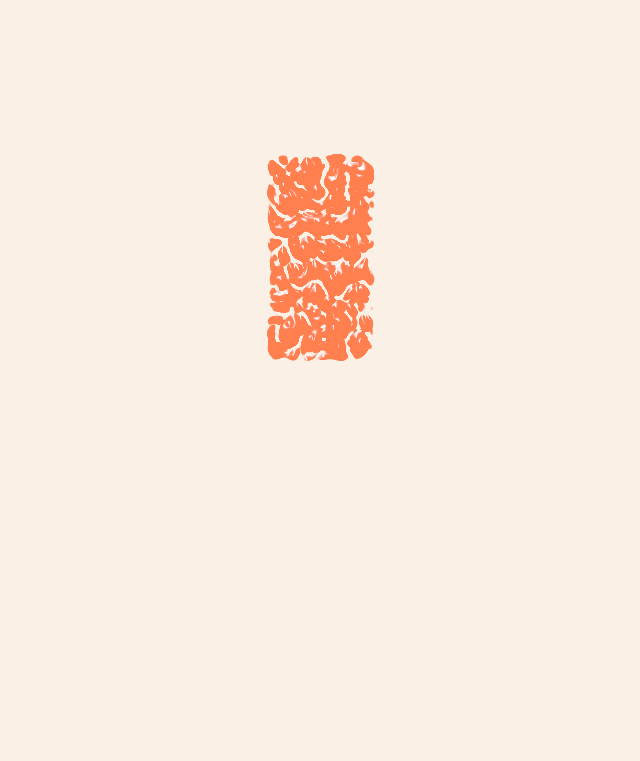
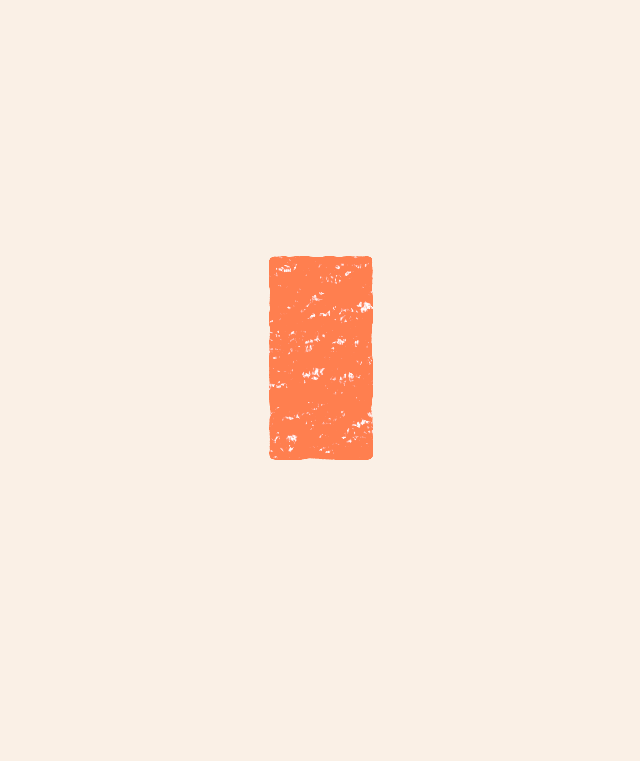
Before and after one commit to eadehemingway/svg-filters, a plain HTML site: page index.html in a window 1280 px wide. Shown: the whole page, without its empty margins (569-1209 px from the left). Drawn offline with Linux system fonts and the light colour scheme.

Commit message:
make rect look like its been screen printed

```diff
--- a/index.html
+++ b/index.html
@@ -9,7 +9,7 @@
   </head>
 
   <body>
-    <svg width="800" height="900">
+    <svg width="800" height="700">
       <filter
         id="rect"
         x="-5%"
@@ -20,16 +20,14 @@
         primitiveUnits="userSpaceOnUse"
       >
         <feTurbulence
-          type="turbulence"
-          baseFrequency="0.04 0.04"
-          numOctaves="2"
-          seed="2"
-          stitchTiles="stitch"
+          type="fractalNoise"
+          baseFrequency="0.035"
+          numOctaves="10"
           result="turbulence"
         />
 
         <feGaussianBlur
-          stdDeviation="5 5"
+          stdDeviation="2 2"
           in="SourceGraphic"
           edgeMode="none"
           result="blur"
```
